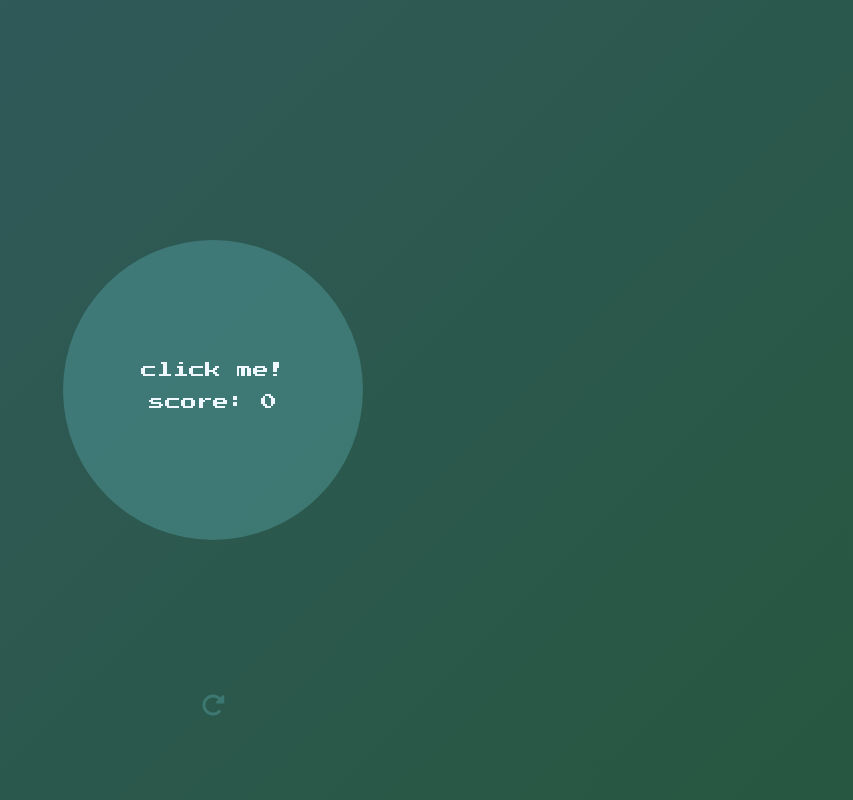
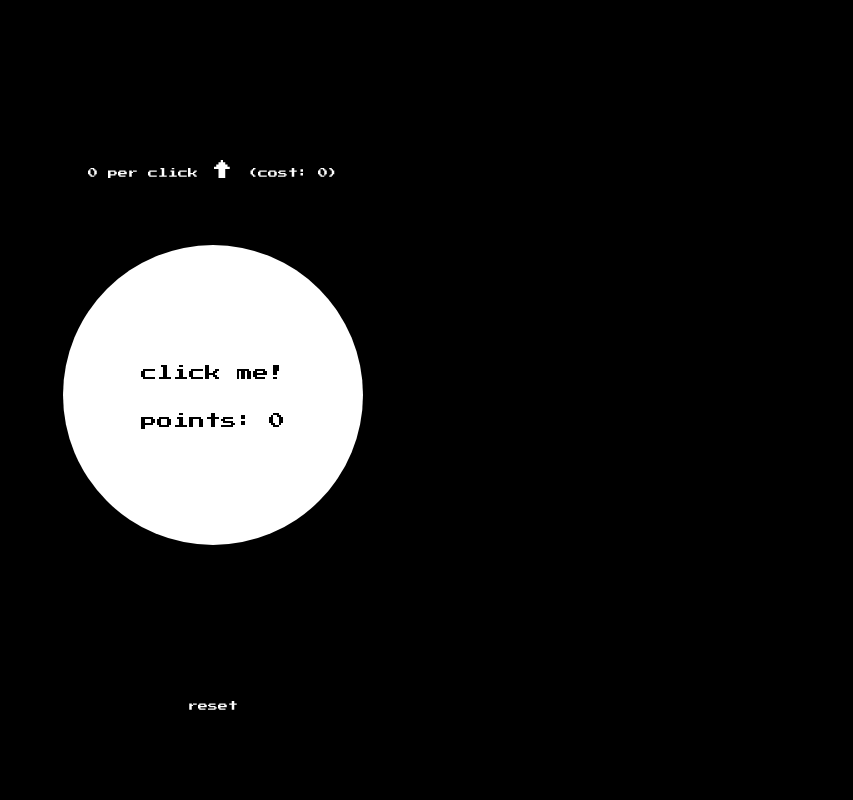
Before and after one commit to val8119/basic_clicker_game, a plain HTML site: page index.html in a window 1280 px wide. Shown: the whole page, without its empty margins (427-1280 px from the left). Drawn offline with Linux system fonts and the light colour scheme.

Commit message:
Remade theme, added upgrade

```diff
--- a/assets/css/main.css
+++ b/assets/css/main.css
@@ -1,6 +1,10 @@
 * {
     margin: 0;
     padding: 0;
+    font-family: 'Press Start 2P', cursive;
+}
+
+button {
     font-family: 'Press Start 2P', cursive;
 }
 
@@ -9,13 +13,16 @@ html {
 }
 
 body {
-    background: rgb(50, 90, 96);
-    background: linear-gradient(135deg, rgba(50, 90, 96, 1) 0%, rgba(39, 87, 64, 1) 100%);
+    background: black;
     user-select: none;
 }
 
 button:focus {
     outline: none;
+}
+
+button:hover {
+    cursor: pointer;
 }
 
 @keyframes fadeIn {
@@ -31,19 +38,18 @@ button:focus {
 }
 
 .container {
-    background-color: rgba(130, 238, 255, 0.212);
+    background-color: white;
     width: 300px;
     height: 300px;
     border-radius: 150px;
-    margin: 30vh auto 0 auto;
+    margin: 7.5vh auto 0 auto;
     text-align: center;
     transition: all ease 0.3s;
     animation: fadeIn 0.5s ease;
 }
 
 .text-cont {
-    color: aliceblue;
-    padding-top: 122px;
+    padding-top: 120px;
 }
 
 .container:hover {
@@ -65,39 +71,42 @@ button:focus {
 .reset-btn {
     border: none;
     background-color: transparent;
-    font-size: 24px;
-    color: rgba(130, 238, 255, 0.212);
+    font-size: 10px;
+    color: rgb(255, 255, 255);
     animation: fadeIn 0.5s ease;
+    transition: all ease 0.5s;
 }
 
 .reset-btn:hover {
-    transition: ease 0.5s;
     cursor: pointer;
-    transform: rotate(360deg);
+    transform: scale(1.05);
 }
 
 .reset-btn:active {
-    transition: ease 0.3s;
-    transform: scale(0.95);
+    transform: scale(0.975);
 }
 
-.reset-tooltip {
-    margin: 10px auto 0 auto;
-    color: aliceblue;
-    font-size: 12px;
-    background-color: rgba(255, 255, 255, 0.137);
-    width: 120px;
-    height: 22px;
-    padding-top: 6px;
-    border-radius: 15px;
-    opacity: 0;
-    transition: all ease 0.3s;
+.upgrades-cont {
+    margin: 20vh auto 0 auto;
+    text-align: center;
+    width: 500px;
+    height: 25px;
 }
 
-.show {
-    opacity: 1;
+.upgrades-cont p {
+    font-size: 10px;
+    color: white;
+    display: inline;
 }
 
-.hide {
-    opacity: 0;
+.upgrades-cont button {
+    background-color: transparent;
+    border: none;
+    color: white;
+    font-size: 18px;
 }
+
+.upgrades-cont button:active {
+    position: relative;
+    top: 1px;
+}
--- a/assets/js/index.js
+++ b/assets/js/index.js
@@ -3,31 +3,68 @@ const circle = document.querySelector(".container");
 const scoreText = document.querySelector(".score");
 const resetBtn = document.querySelector(".reset-btn");
 const tooltip = document.querySelector(".reset-tooltip");
-var score;
+const upgradeBtn = document.querySelector(".per-click-upgrade");
+const perClickCurrent = document.querySelector(".per-click-current");
+const perClickCost = document.querySelector(".per-click-cost");
+var scoreAddAmount = 1;
+var scoreAddAmountUpgradeCost = scoreAddAmount * 30;
+var score = 0;
 
 // listeners
-document.addEventListener("DOMContentLoaded", scoreGet);
+document.addEventListener("DOMContentLoaded", getData);
 circle.addEventListener("click", scoreAdd);
 resetBtn.addEventListener("click", scoreReset);
+upgradeBtn.addEventListener("click", upgradePerClick)
 
 // functions
+function upgradePerClick() {
+    scoreAddAmountUpgradeCost = scoreAddAmount * 30;
+
+    if (score >= scoreAddAmountUpgradeCost) {
+        scoreAddAmount = scoreAddAmount * 2;
+        score -= scoreAddAmountUpgradeCost;
+        localStorage.setItem("scoreAddAmount", scoreAddAmount)
+    }
+    updateText();
+}
+
 function scoreReset() {
     score = 0;
     localStorage.setItem("score", score);
-    scoreText.innerText = `score: ${score}`;
+
+    scoreAddAmount = 1;
+    scoreAddAmountUpgradeCost = scoreAddAmount * 30;
+    localStorage.setItem("scoreAddAmount", scoreAddAmount);
+
+    updateText();
 }
 
 function scoreAdd() {
-    score++;
+    score += scoreAddAmount;
     localStorage.setItem("score", score);
-    scoreText.innerText = `score: ${score}`;
+    scoreText.innerText = `points: ${score}`;
 }
 
-function scoreGet() {
+function getData() {
     if (localStorage.getItem("score") === null) {
-        score = 0
+        score = 0;
     } else {
         score = localStorage.getItem("score");
+        score = parseInt(score);
     }
-    scoreText.innerText = `score: ${score}`;
+    if (localStorage.getItem("scoreAddAmount") === null) {
+        scoreAddAmount = 0;
+    } else {
+        scoreAddAmount = localStorage.getItem("scoreAddAmount");
+        scoreAddAmount = parseInt(scoreAddAmount);
+    }
+
+    updateText();
 }
+
+function updateText() {
+    scoreAddAmountUpgradeCost = scoreAddAmount * 30;
+    perClickCurrent.innerText = `${scoreAddAmount} per click`;
+    perClickCost.innerText = `(cost: ${scoreAddAmountUpgradeCost})`;
+    scoreText.innerText = `points: ${score}`;
+}
--- a/index.html
+++ b/index.html
@@ -12,15 +12,23 @@
 </head>
 
 <body>
+    <div class="upgrades-cont">
+        <div class="score-add-cont">
+            <p class="per-click-current">1 per click</p>
+            <button class="per-click-upgrade">↑</button>
+            <p class="per-click-cost">(cost: 0)</p>
+        </div>
+    </div>
     <div class="container">
         <div class="text-cont">
             <p>click me!</p>
             <br>
-            <p class="score">score: 0</p>
+            <br>
+            <p class="score">points: 0</p>
         </div>
     </div>
     <div class="reset-cont">
-        <button class="reset-btn" title="reset your score"><i class="fas fa-redo-alt"></i></button>
+        <button class="reset-btn" title="reset your score">reset</button>
     </div>
     <script src="assets/js/index.js"></script>
 </body>
```
